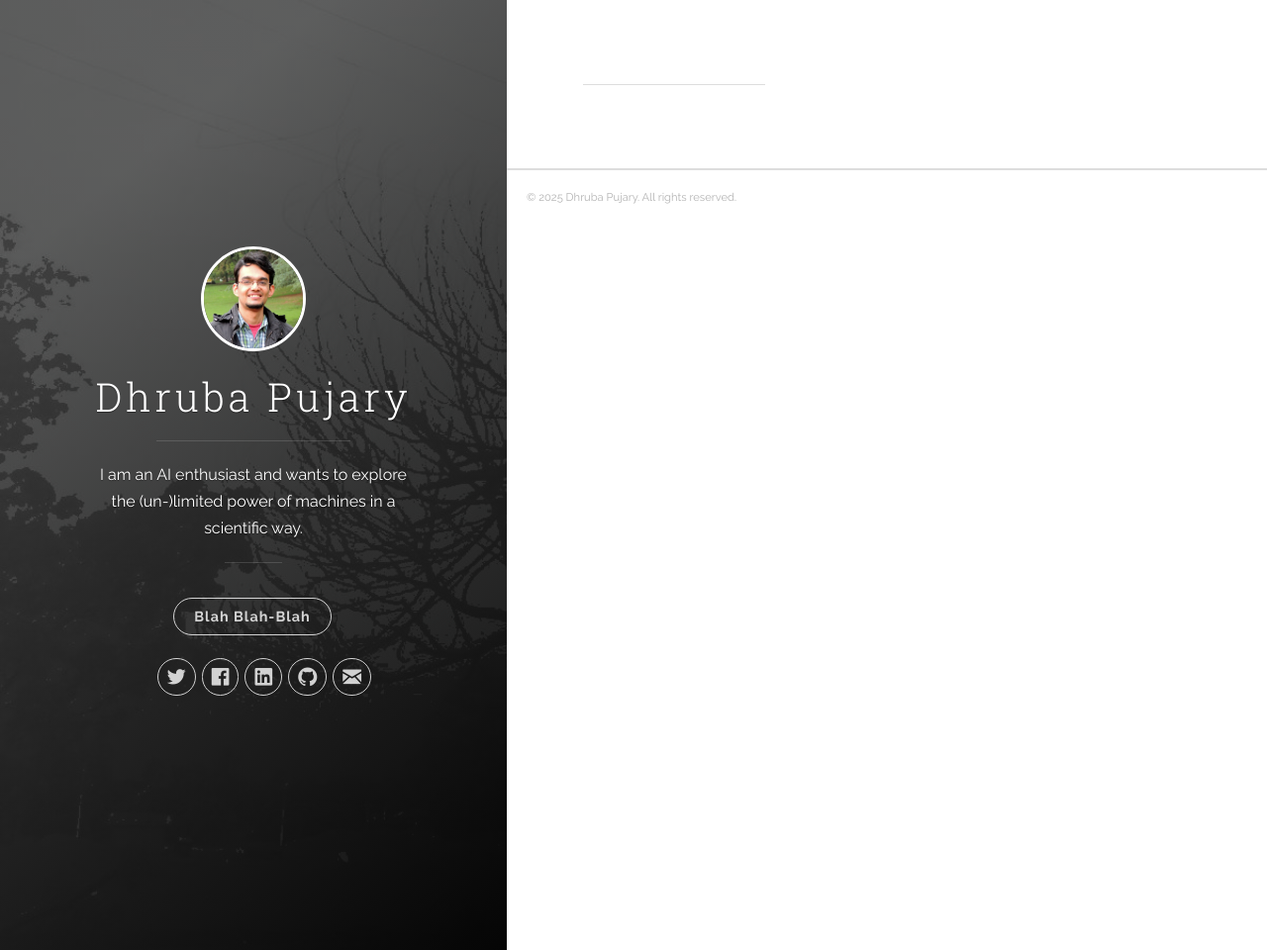
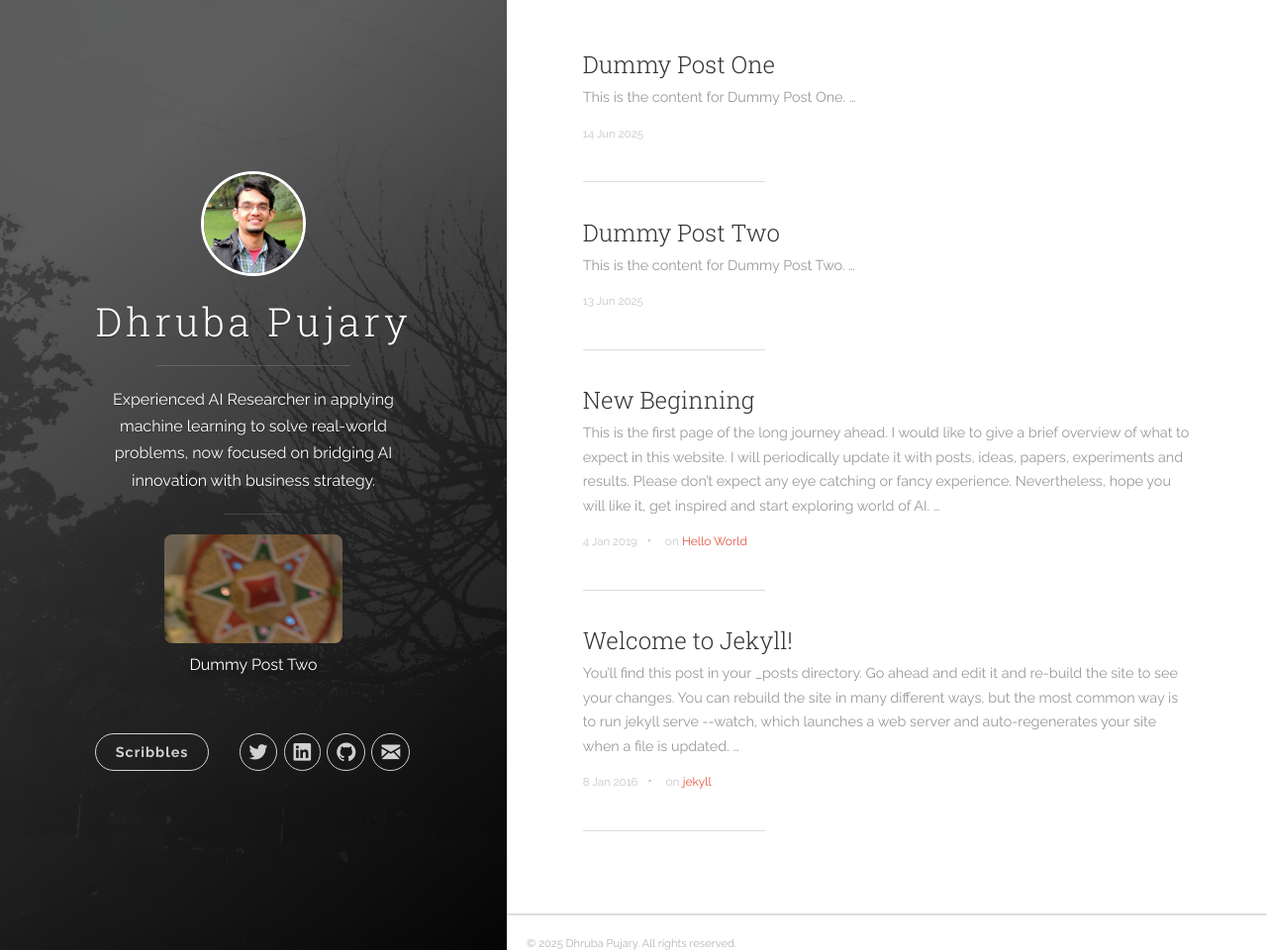
Before and after one commit to druv022/druv022.github.io, a Jekyll site: the page built from index.html, in a window 1280 px wide and 960 px high. Shown: the whole window at 99% size. Built offline with Jekyll 4.4.1, drawn with Linux system fonts in a browser that asks for light colours; the list of posts is cut into pages by our own code.

Commit message:
Rotating thumbnail

```diff
--- a/Gemfile
+++ b/Gemfile
@@ -1,2 +1,3 @@
 source 'https://rubygems.org'
 gem 'github-pages'
+gem 'ffi', '>= 1.15.5'
--- a/_config.yml
+++ b/_config.yml
@@ -1,6 +1,6 @@
 # Site settings
 title: Dhruba Pujary
-description: 'I am an AI enthusiast and wants to explore the (un-)limited power of machines in a scientific way.'
+description: 'Experienced AI Researcher in applying machine learning to solve real-world problems, now focused on bridging AI innovation with business strategy.'
 url: 'https://druv022.github.io'
 baseurl: ''
 # google_analytics: 'UA-XXXXXX-X'
@@ -10,7 +10,6 @@ author:
   name: 'Dhruba Pujary'
   email: drv022@gmail.com
   twitter_username: druv022
-  facebook_username: druv022
   github_username:  druv022
   linkedin_username:  dhruba-pujary-894a2253
 
--- a/_includes/header.html
+++ b/_includes/header.html
@@ -16,11 +16,89 @@
         <p class="panel-cover__description">{{ site.description }}</p>
         <hr class="panel-cover__divider panel-cover__divider--secondary">
 
+        {% if page.url == "/" or page.url == site.baseurl %}
+        <section id="blog-thumbnails">
+          <div class="carousel">
+            {% for post in site.posts limit:5 %}
+              <div class="carousel-item{% if forloop.first %} active{% endif %}">
+                <a href="{{ post.url | relative_url }}">
+                  <img src="{{ post.thumbnail | default: '/assets/default-thumb.jpg' }}" alt="{{ post.title }}">
+                  <p>{{ post.title }}</p>
+                </a>
+              </div>
+            {% endfor %}
+          </div>
+        </section>
+        <style>
+        .carousel {
+          display: flex;
+          overflow: hidden;
+          width: 220px;
+          margin: 0 auto 1em auto;
+          position: relative;
+          height: 170px;
+        }
+        .carousel-item {
+          min-width: 100%;
+          opacity: 0;
+          position: absolute;
+          left: 0;
+          top: 0;
+          pointer-events: none;
+          transition: opacity 0.7s;
+          display: flex;
+          flex-direction: column;
+          align-items: center;
+          justify-content: center;
+        }
+        .carousel-item.active {
+          opacity: 1;
+          z-index: 2;
+          pointer-events: auto;
+        }
+        .carousel-item img {
+          width: 180px;
+          height: 110px;
+          object-fit: cover;
+          border-radius: 8px;
+          display: block;
+          margin-bottom: 0.5em;
+        }
+        .carousel-item p {
+          margin: 0;
+          font-size: 1em;
+          color: #fff;
+          text-align: center;
+          max-width: 180px;
+          word-break: break-word;
+          font-weight: 500;
+          text-shadow: 0 2px 8px rgba(0,0,0,0.7);
+        }
+        </style>
+        <script>
+        // Rotating single thumbnail logic with fade-in/out, keeping position fixed
+        (function() {
+          const items = document.querySelectorAll('.carousel-item');
+          let current = 0;
+          if (items.length > 1) {
+            setInterval(() => {
+              items[current].classList.remove('active');
+              // Wait for fade-out before showing next
+              setTimeout(() => {
+                current = (current + 1) % items.length;
+                items[current].classList.add('active');
+              }, 700); // 0.7s fade-out
+            }, 3700); // 3s display + 0.7s fade-out
+          }
+        })();
+        </script>
+        {% endif %}
+
         <div class="navigation-wrapper">
 
           <nav class="cover-navigation cover-navigation--primary">
             <ul class="navigation">
-              <li class="navigation__item"><a href="{{ site.baseurl }}/#blog" title="link to {{ site.title }} blog" class="blog-button">Blah Blah-Blah</a></li>
+              <li class="navigation__item"><a href="{{ site.baseurl }}/#blog" title="link to {{ site.title }} blog" class="blog-button">Scribbles</a></li>
             </ul>
           </nav>
 
--- a/_posts/_2016-01-08-welcome-to-jekyll.markdown
+++ b/_posts/2016-01-08-welcome-to-jekyll.markdown
@@ -3,6 +3,7 @@ title:  "Welcome to Jekyll!"
 date:   2016-01-08 15:04:23
 categories: [jekyll]
 tags: [jekyll]
+thumbnail: images/cover-001.jpg
 ---
 You’ll find this post in your `_posts` directory. Go ahead and edit it and re-build the site to see your changes. You can rebuild the site in many different ways, but the most common way is to run `jekyll serve --watch`, which launches a web server and auto-regenerates your site when a file is updated.
 
--- a/_posts/_2019-01-04-new-beginning.markdown
+++ b/_posts/2019-01-04-new-beginning.markdown
@@ -3,6 +3,7 @@ title:  "New Beginning"
 date:   2019-01-04 10:02:36
 categories: [Hello World]
 tags: [Hello World]
+thumbnail: images/profile.jpg
 ---
 This is the first page of the long journey ahead. I would like to give a brief overview of what to expect in this website. I will periodically update it with posts, ideas, papers, experiments and results. Please don't expect any eye catching or fancy experience. Nevertheless, hope you will like it, get inspired and start exploring world of AI.
 
--- /dev/null
+++ b/_posts/2025-06-13-dummy-post-two.md
@@ -0,0 +1,8 @@
+---
+layout: post
+title: "Dummy Post Two"
+date: 2025-06-13 09:00:00 +0530
+thumbnail: images/Screenshot 2025-06-15 at 10.20.23 PM.png
+---
+
+This is the content for Dummy Post Two.
--- /dev/null
+++ b/_posts/2025-06-14-dummy-post-one.md
@@ -0,0 +1,8 @@
+---
+layout: post
+title: "Dummy Post One"
+date: 2025-06-14 10:00:00 +0530
+thumbnail: images/Screenshot 2025-06-15 at 10.21.18 PM.png
+---
+
+This is the content for Dummy Post One.
```
Also changed, not shown: Gemfile.lock, images/Screenshot 2025-06-15 at 10.20.23 PM.png (added), images/Screenshot 2025-06-15 at 10.21.18 PM.png (added).
